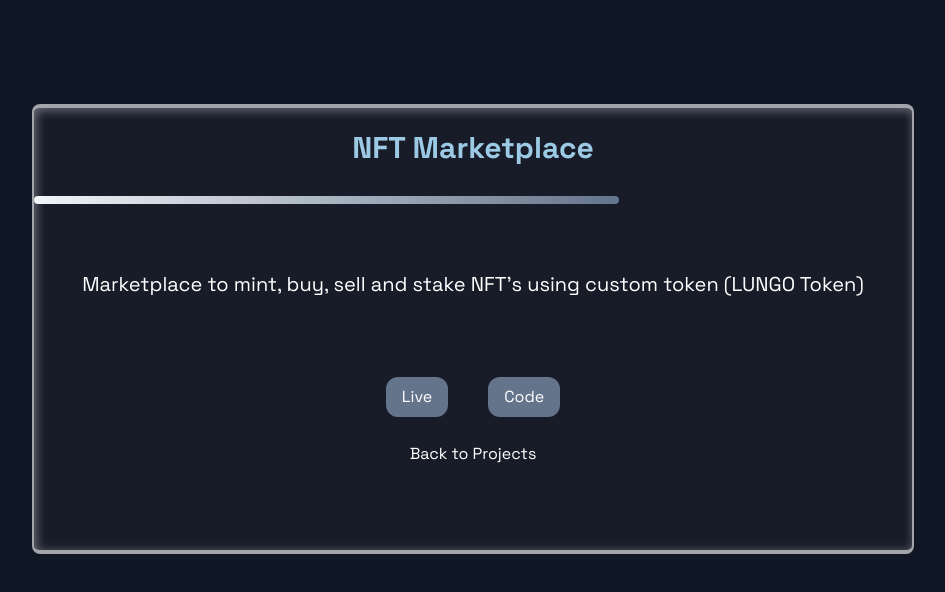
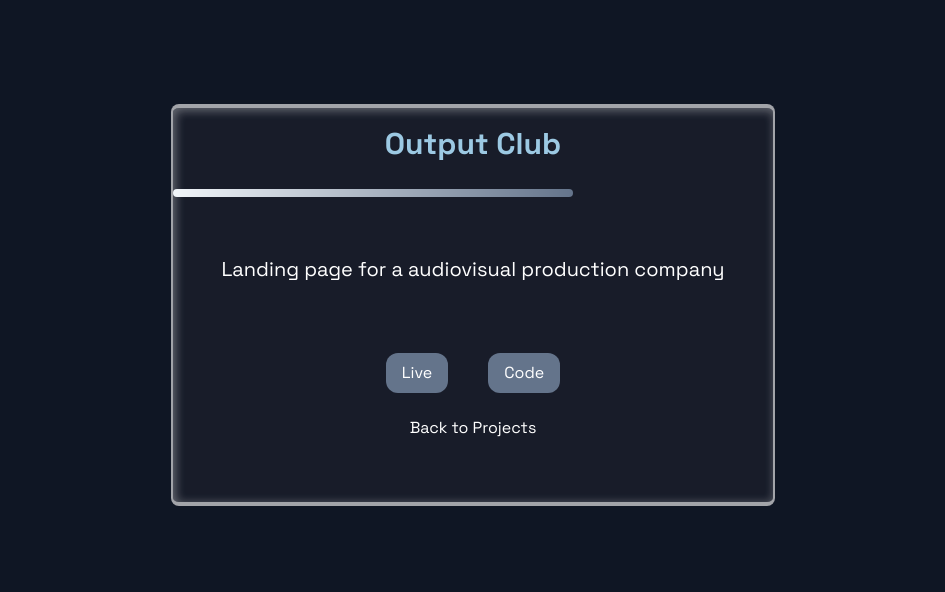
Before and after one commit to nahuegallinoti/portfolio-rework, a Next.js app: page /projects/0 in a window 1280 px wide. Shown: the top 592 px of the page, without its empty margins (167-1112 px from the left). Built offline with nearby package versions, Linux system fonts and the light colour scheme.

Commit message:
add output project

```diff
--- a/data/projects.ts
+++ b/data/projects.ts
@@ -2,12 +2,13 @@ import { IProject } from "../interfaces/IProject";
 
 export const projects: IProject[] = [
   {
-    title: "NFT Marketplace",
+
+    title: "Output Club",
     description:
-      "Marketplace to mint, buy, sell and stake NFT's using custom token (LUNGO Token)",
-    tags: ["Angular 13", "Truffle", "Ganache", "Solidity"],
-    source: "https://github.com/nahuegallinoti/lungo-token-nft",
-    visit: "https://google.com",
+      "Landing page for a audiovisual production company",
+    tags: ["Next 13", "Tailwind"],
+    source: "https://github.com/nahuegallinoti/output-club",
+    visit: "https://output-club-f923m7z6d-nahuegallinoti.vercel.app/",
     id: 0,
   },
   {
@@ -29,12 +30,37 @@ export const projects: IProject[] = [
     id: 2,
   },
   {
+    title: "NFT Marketplace",
+    description:
+      "Marketplace to mint, buy, sell and stake NFT's using custom token (LUNGO Token)",
+    tags: ["Angular 13", "Truffle", "Ganache", "Solidity"],
+    source: "https://github.com/nahuegallinoti/lungo-token-nft",
+    visit: "https://google.com",
+    id: 3,
+  },
+  {
     title: "Giphy App",
     description: "Web application to search GIFs",
     tags: ["React"],
     source: "https://github.com/nahuegallinoti/giphy-react-app",
     visit: "https://giphy-app-react-hooks.herokuapp.com/",
-    id: 3,
+    id: 4,
+  },
+  {
+    title: "Portfolio",
+    description: "Personal portfolio website",
+    tags: ["Next.js", "Tailwind"],
+    source: "https://github.com/nahuegallinoti/portfolio-rework",
+    visit: "https://portfolio-rework-rouge.vercel.app/",
+    id: 5,
+  },
+  {
+    title: "Posts App",
+    description: "App to make posts",
+    tags: ["React", "Node.js", "Express", "Tailwind"],
+    source: "https://github.com/nahuegallinoti/MERN-stack-posts",
+    visit: "https://mern-stack-nagu.herokuapp.com/",
+    id: 6,
   },
   {
     title: "ChatApp",
@@ -42,22 +68,6 @@ export const projects: IProject[] = [
     tags: ["React", "Socket.io", "Node.js"],
     source: "https://github.com/nahuegallinoti/chatApp",
     visit: "https://react-socketio-express-chat.herokuapp.com/",
-    id: 4,
-  },
-  {
-    title: "Posts App",
-    description: "App to make posts",
-    tags: ["React", "Node.js", "Express", "Tailwind"],
-    source: "https://github.com/nahuegallinoti/MERN-stack-posts",
-    visit: "https://mern-stack-nagu.herokuapp.com/",
-    id: 5,
-  },
-  {
-    title: "Portfolio",
-    description: "Personal portfolio website",
-    tags: ["Next.js", "Tailwind"],
-    source: "https://github.com/nahuegallinoti/portfolio-rework",
-    visit: "https://portfolio-rework-rouge.vercel.app/",
-    id: 6,
+    id: 7,
   },
 ];
```
